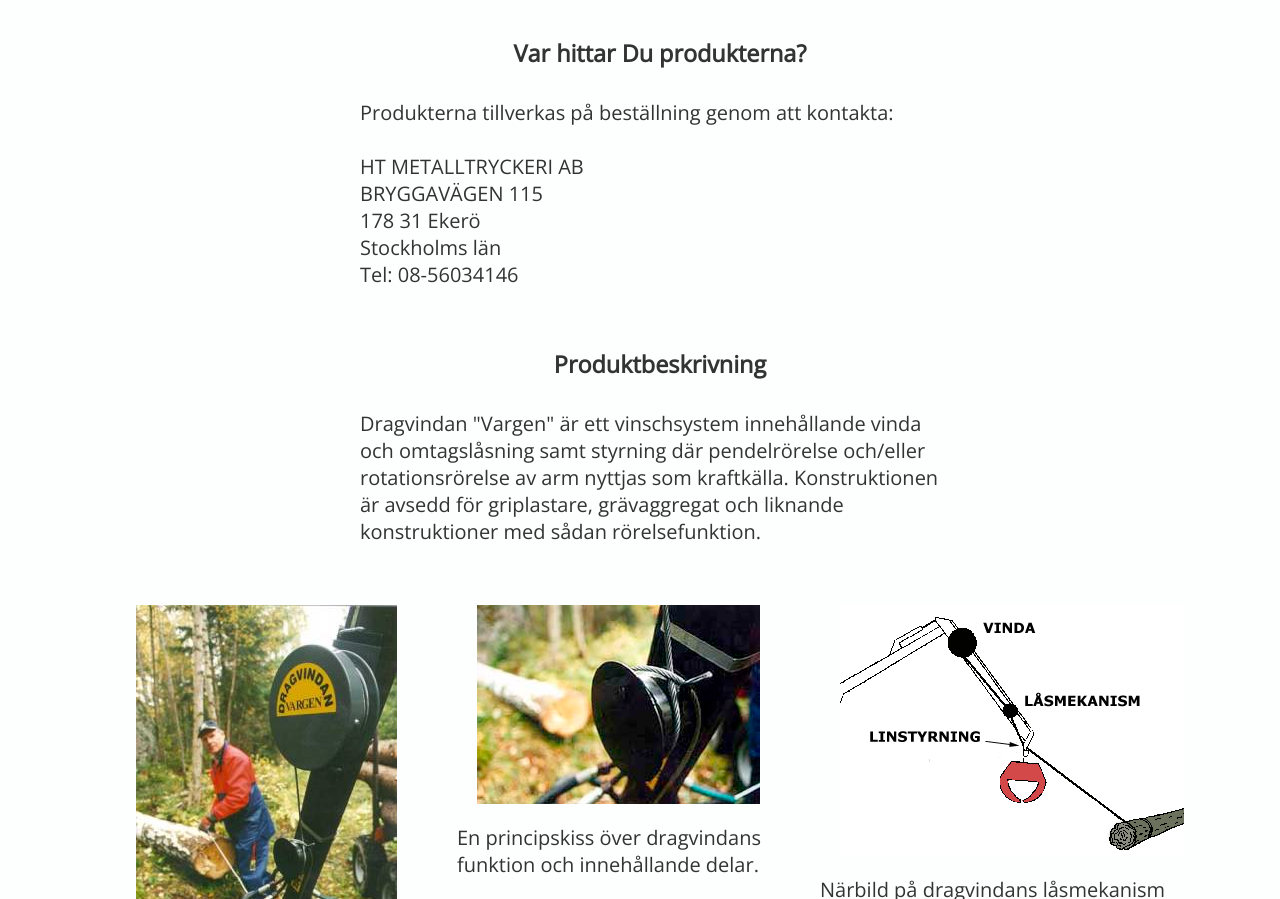
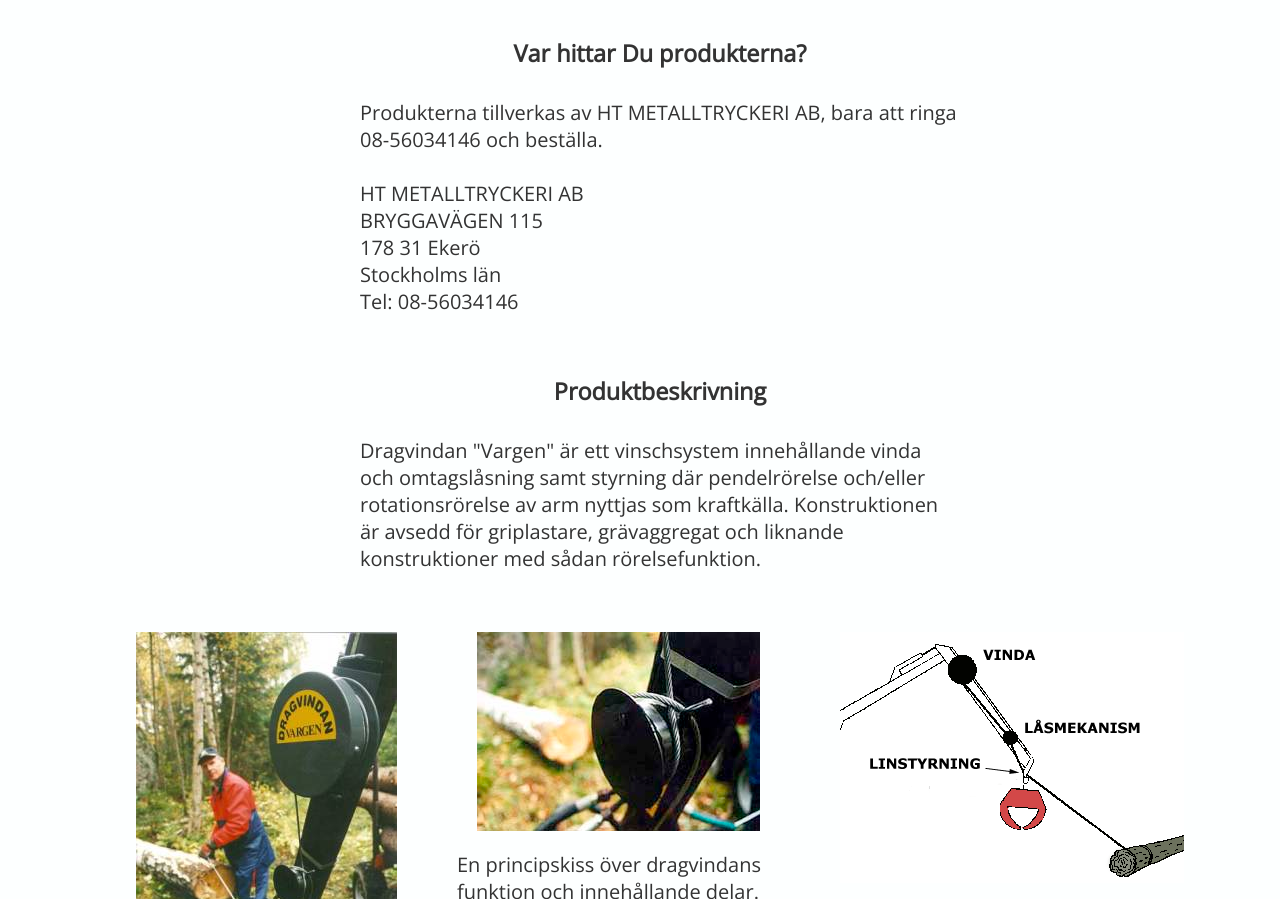
Before and after one commit to dragvindan/dragvindan.github.io, a plain HTML site: page index.html in a window 1280 px wide. Shown: the part 1561-2460 px from the top of the page. Drawn offline with nearby package versions, Linux system fonts and the light colour scheme.

Commit message:
Update index.html

```diff
--- a/index.html
+++ b/index.html
@@ -195,7 +195,7 @@
 
 
 <p>
-Produkterna tillverkas på beställning genom att kontakta:
+Produkterna tillverkas av HT METALLTRYCKERI AB, bara att ringa 08-56034146 och beställa.
 <br>
 <br>
 HT METALLTRYCKERI AB <br>
```
